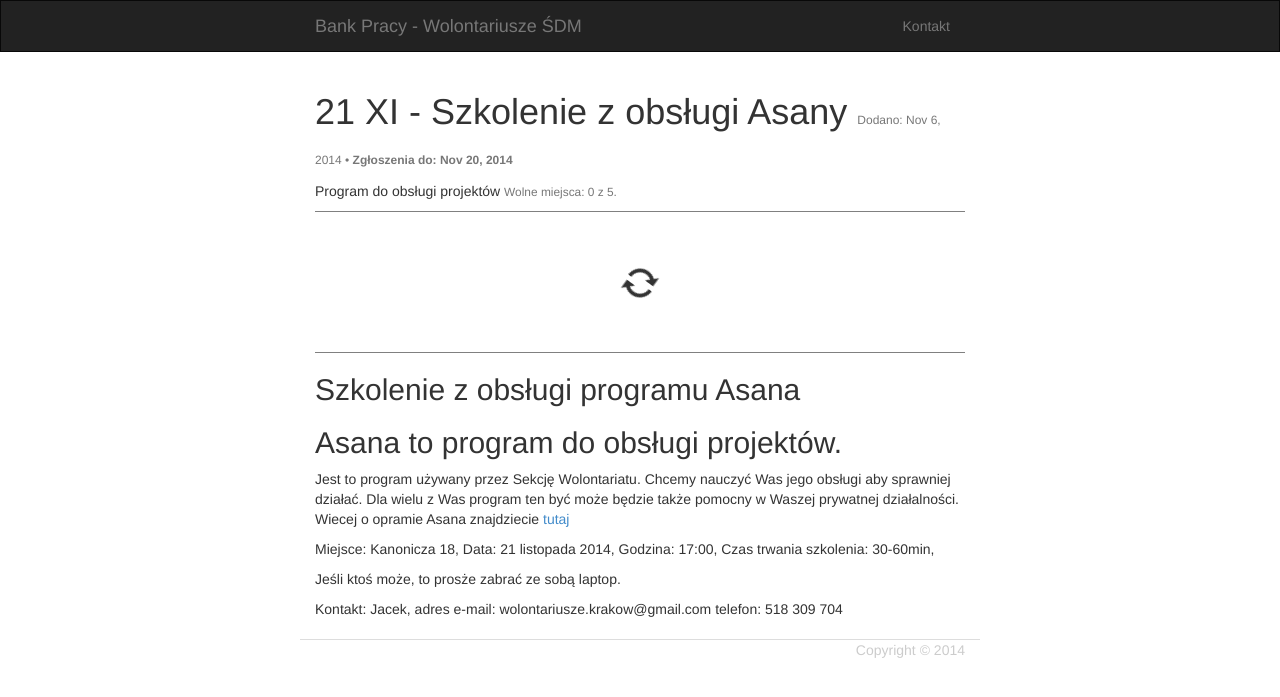
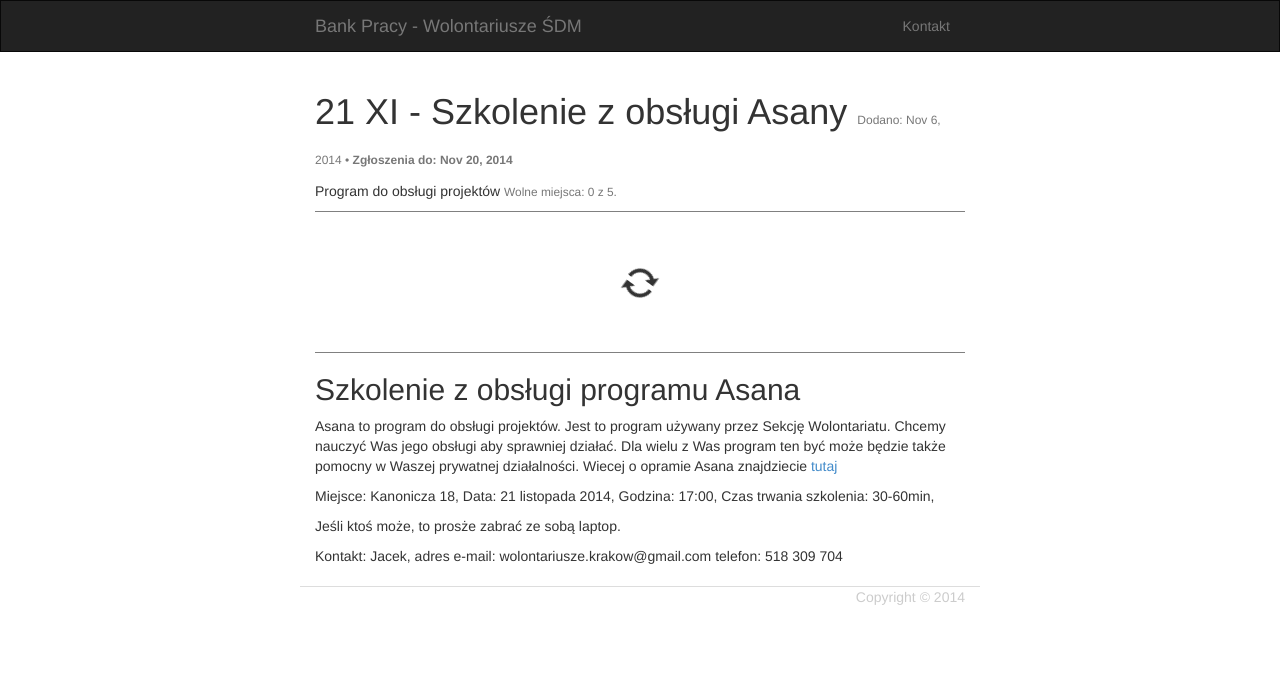
Before and after one commit to Krakow2016/tablica, a Jekyll site: the page built from _posts/2014-11-06-21-xi-szkolenie-asana.md, in a window 1280 px wide. Shown: the top 697 px of the page. Built offline with Jekyll 4.4.1, drawn with Linux system fonts in a browser that asks for light colours.

```diff
--- a/_posts/2014-11-06-21-xi-szkolenie-asana.md
+++ b/_posts/2014-11-06-21-xi-szkolenie-asana.md
@@ -12,7 +12,7 @@ deadline: "2014-11-20"
 
 ## Szkolenie z obsługi programu Asana
 
-##  Asana to program do obsługi projektów.
+Asana to program do obsługi projektów.
 Jest to program używany przez Sekcję Wolontariatu. Chcemy nauczyć Was jego obsługi aby sprawniej działać. Dla wielu z Was program ten być może będzie także pomocny w Waszej prywatnej działalności.
 Wiecej o opramie Asana znajdziecie [tutaj](https://asana.com/guide/learn)
 
```
